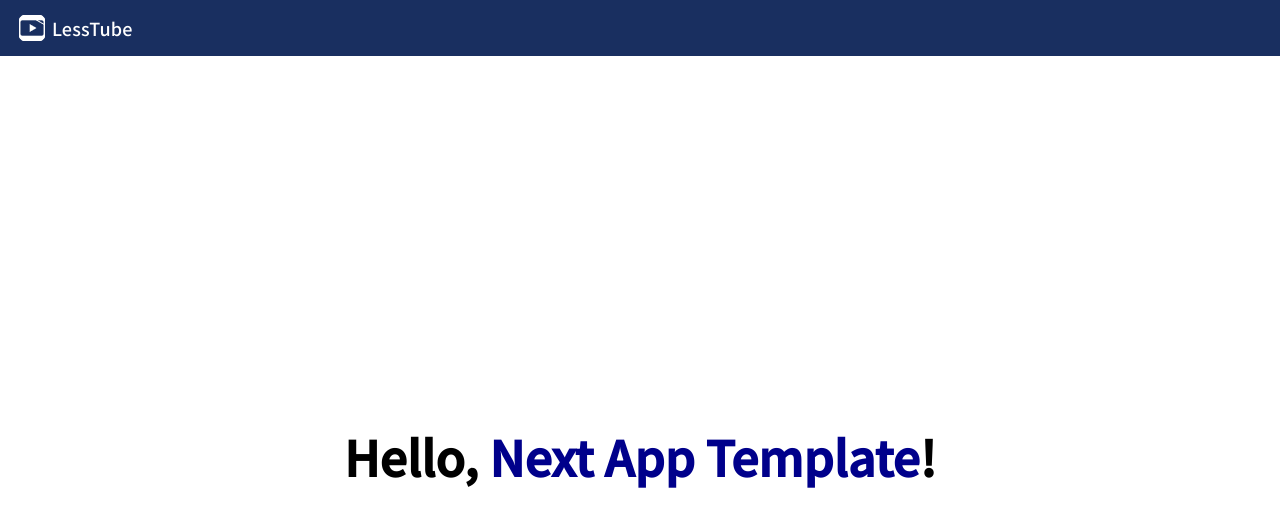
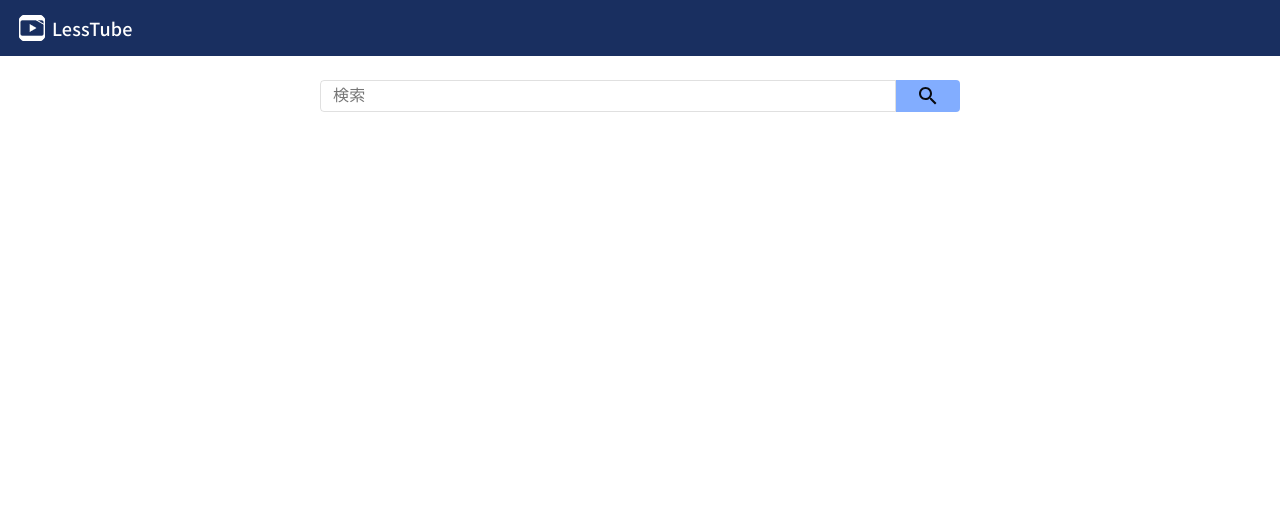
Before and after one commit to minguu42/lesstube, a Next.js app: page / in a window 1280 px wide. Shown: the top 526 px of the page. Built offline with nearby package versions, Linux system fonts and the light colour scheme.

Commit message:
<SearchBar> の作成

```diff
--- /dev/null
+++ b/src/components/common/icons/SearchIcon.tsx
@@ -0,0 +1,19 @@
+type Props = {
+  size?: number;
+  color?: string;
+};
+
+const SearchIcon = ({ size, color }: Props): JSX.Element => (
+  <svg
+    xmlns="http://www.w3.org/2000/svg"
+    height={size ?? 24}
+    viewBox="0 0 24 24"
+    width={size ?? 24}
+    fill={color ?? "#000000"}
+  >
+    <path d="M0 0h24v24H0V0z" fill="none" />
+    <path d="M15.5 14h-.79l-.28-.27C15.41 12.59 16 11.11 16 9.5 16 5.91 13.09 3 9.5 3S3 5.91 3 9.5 5.91 16 9.5 16c1.61 0 3.09-.59 4.23-1.57l.27.28v.79l5 4.99L20.49 19l-4.99-5zm-6 0C7.01 14 5 11.99 5 9.5S7.01 5 9.5 5 14 7.01 14 9.5 11.99 14 9.5 14z" />
+  </svg>
+);
+
+export default SearchIcon;
--- /dev/null
+++ b/src/components/home/SearchBar/index.tsx
@@ -0,0 +1,56 @@
+import React, { useState } from "react";
+
+import SearchIcon from "components/common/icons/SearchIcon";
+import styles from "./styles.module.scss";
+
+type Props = {
+  keyword: string;
+  handleKeywordChange: React.ChangeEventHandler<HTMLInputElement>;
+  handleSubmit: (e: React.SyntheticEvent) => void;
+};
+
+export const SearchBar = ({
+  keyword,
+  handleKeywordChange,
+  handleSubmit,
+}: Props): JSX.Element => (
+  <form onSubmit={handleSubmit} className={styles.container}>
+    <input
+      type="text"
+      title="検索キーワード"
+      placeholder="検索"
+      value={keyword}
+      onChange={handleKeywordChange}
+      required
+      className={styles.input}
+    />
+    <button type="submit" className={styles.button}>
+      <SearchIcon color="#080a0f" />
+    </button>
+  </form>
+);
+
+const SearchBarContainer = (): JSX.Element => {
+  const [keyword, setKeyword] = useState("");
+
+  const handleKeywordChange: React.ChangeEventHandler<HTMLInputElement> = (
+    e
+  ) => {
+    setKeyword(e.target.value);
+  };
+
+  const handleSubmit = (e: React.SyntheticEvent): void => {
+    e.preventDefault();
+    alert(keyword);
+  };
+
+  return (
+    <SearchBar
+      keyword={keyword}
+      handleKeywordChange={handleKeywordChange}
+      handleSubmit={handleSubmit}
+    />
+  );
+};
+
+export default SearchBarContainer;
--- /dev/null
+++ b/src/components/home/SearchBar/styles.module.scss
@@ -0,0 +1,27 @@
+@use "src/styles/variables";
+
+.container {
+  display: flex;
+  width: 100%;
+  max-width: 640px;
+  background-color: var(--c-surface);
+}
+
+.input {
+  width: 100%;
+  max-width: 576px;
+  height: 32px;
+  padding: 0 12px;
+  color: var(--c-on-surface-high);
+  border: 1px solid var(--c-outline);
+  border-radius: 4px 0 0 4px;
+  @include variables.subtitle1;
+}
+
+.button {
+  width: 64px;
+  height: 32px;
+  padding: 4px 20px;
+  background-color: var(--c-secondary);
+  border-radius: 0 4px 4px 0;
+}
--- a/src/components/landing/Hello/index.tsx
+++ /dev/null
@@ -1,13 +0,0 @@
-import styles from "components/landing/Hello/styles.module.scss";
-
-export const Hello = (): JSX.Element => (
-  <h1 className={styles.title}>
-    Hello,{" "}
-    <a href="https://github.com/minguu42/next-app-template">
-      Next App Template
-    </a>
-    !
-  </h1>
-);
-
-export default Hello;
--- a/src/components/landing/Hello/styles.module.scss
+++ /dev/null
@@ -1,6 +0,0 @@
-.title {
-  font-size: 3rem;
-  a {
-    color: darkblue;
-  }
-}
--- a/src/pages/index.tsx
+++ b/src/pages/index.tsx
@@ -2,7 +2,7 @@ import type { NextPage } from "next";
 import Head from "next/head";
 
 import TopAppBar from "components/common/TopAppBar";
-import Hello from "components/landing/Hello";
+import SearchBar from "components/home/SearchBar";
 import styles from "./styles.module.scss";
 
 const Home: NextPage = () => {
@@ -18,7 +18,7 @@ const Home: NextPage = () => {
 
       <TopAppBar />
       <main className={styles.main}>
-        <Hello />
+        <SearchBar />
       </main>
     </div>
   );
--- a/src/pages/styles.module.scss
+++ b/src/pages/styles.module.scss
@@ -2,7 +2,6 @@
   display: flex;
   flex-direction: column;
   align-items: center;
-  justify-content: center;
   min-height: 100vh;
-  padding: 16px;
+  padding: 24px 16px;
 }
```
Also changed, not shown: 1 other file (tests, documents, lock files or other folders).
